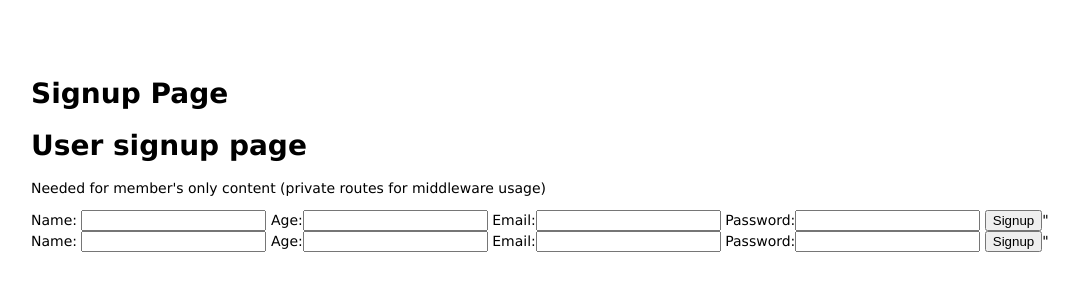
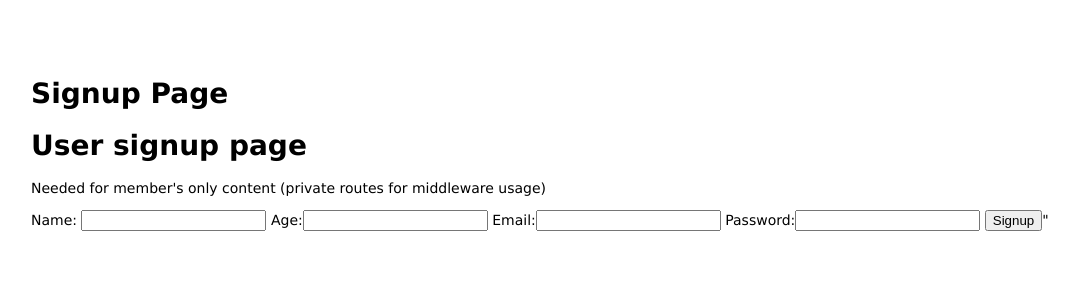
Before and after one commit to matanpost/hippy-hippy-shake, a Node server app: page /auth/signup in a window 1280 px wide. Shown: the top 300 px of the page, without its empty margins (27-1106 px from the left). Run offline with Node 20, Linux system fonts and the light colour scheme; some libraries are stand-ins or nearby versions.

Commit message:
middle of post login after merge

```diff
--- a/views/signUp.ejs
+++ b/views/signUp.ejs
@@ -10,11 +10,3 @@
     <label>Password:<input type="password" name="password" required></label>
     <button type="submit">Signup</button>"
 </form>
-
-<form method="POST" name="signup" action="">
-    <label>Name: <input type="text" name="username" required></label>
-    <label>Age:<input type="number" name="age" required></label>
-    <label>Email:<input type="email" name="email" required></label>
-    <label>Password:<input type="password" name="password" required></label>
-    <button type="submit">Signup</button>"
-</form>
```
